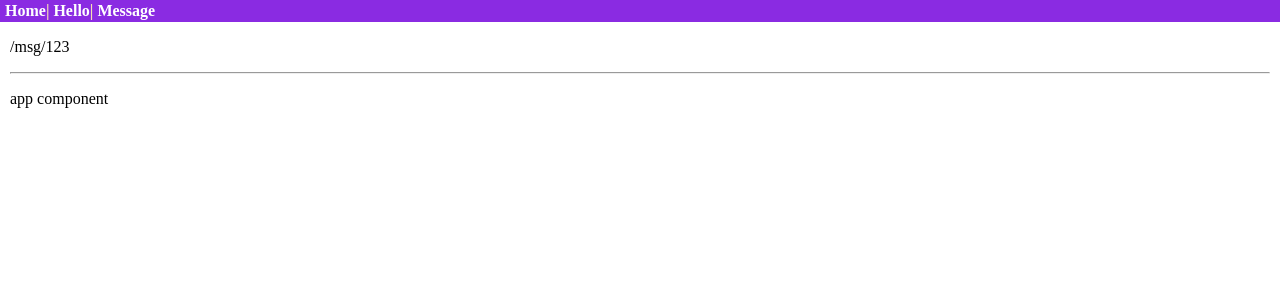
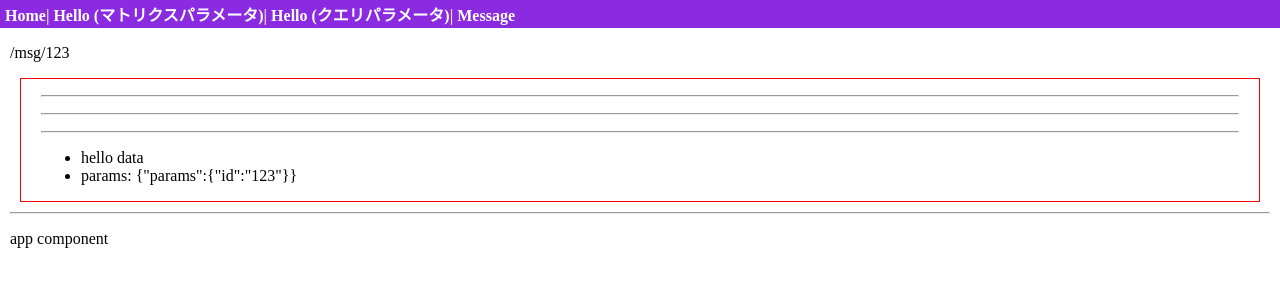
Before and after one commit to ah-0717/practice-angular, an Angular app: page /msg/123 in a window 1280 px wide. Before the commit this address led to /. Shown: the top 300 px of the page. Built offline with nearby package versions, Linux system fonts and the light colour scheme.

Commit message:
route パラメータ

```diff
--- a/src/app/app.component.html
+++ b/src/app/app.component.html
@@ -1,8 +1,9 @@
 <nav>
   <div>
     <a routerLink="">Home</a>|
-    <a routerLink="hello">Hello</a>|
-    <a routerLink="msg">Message</a>
+    <a [routerLink]="['/hello', {name: 'taro'}]">Hello (マトリクスパラメータ)</a>|
+    <a [routerLink]="['/hello']" [queryParams]="{id: 123, name: 'taro'}">Hello (クエリパラメータ)</a>|
+    <a [routerLink]="['/msg', '123']">Message</a>
   </div>
 </nav>
 <div class="content">
--- a/src/app/app.module.ts
+++ b/src/app/app.module.ts
@@ -12,7 +12,7 @@ import { MycheckService } from './mycheck.service';
 
 const routes: Routes = [
   { path: 'hello', component: HelloComponent },
-  { path: 'msg', component: MessageComponent },
+  { path: 'msg/:id', component: MessageComponent },
 ];
 
 @NgModule({
--- a/src/app/hello/hello.component.html
+++ b/src/app/hello/hello.component.html
@@ -150,4 +150,7 @@
 
   <hr>
   <p>{{ message2 }}</p>
+
+  <hr>
+  <p>route: {{ message3 }}</p>
 </div>
--- a/src/app/hello/hello.component.ts
+++ b/src/app/hello/hello.component.ts
@@ -2,6 +2,7 @@ import { MycheckService } from './../mycheck.service';
 import { Component, OnInit, ViewChild } from '@angular/core';
 import { FormControl, FormGroup, FormBuilder, Validators } from '@angular/forms';
 import { MessageComponent } from './../message/message.component';
+import { ActivatedRoute } from '@angular/router';
 
 @Component({
   selector: 'app-hello',
@@ -45,7 +46,9 @@ export class HelloComponent implements OnInit {
 
   message2: string | number;
 
-  constructor(private fb: FormBuilder, private service: MycheckService) {
+  message3: string;
+
+  constructor(private fb: FormBuilder, private service: MycheckService, private route: ActivatedRoute) {
     setInterval(() => {
      this.now = new Date();
     }, 1000);
@@ -109,6 +112,9 @@ export class HelloComponent implements OnInit {
     this.service.name = 'aaa';
     // this.message2 = this.service.hello();
     this.message2 = this.service.dataSize;
+
+    this.message3 =
+      `paramMap: ${JSON.stringify(this.route.snapshot.paramMap)} queryParamMap: ${JSON.stringify(this.route.snapshot.queryParamMap)}`;
   }
 
   toDay() {
--- a/src/app/message/message.component.ts
+++ b/src/app/message/message.component.ts
@@ -1,3 +1,4 @@
+import { ActivatedRoute } from '@angular/router';
 import { Component, OnInit, Input, EventEmitter, Output } from '@angular/core';
 import { MycheckService } from '../mycheck.service';
 
@@ -15,12 +16,13 @@ export class MessageComponent implements OnInit {
   @Input() content3: string[];
   @Input() sContent: string[];
 
-  constructor(private service: MycheckService) {
+  constructor(private service: MycheckService, private route: ActivatedRoute) {
     this.sContent = [];
     service.pushData('hello data');
   }
 
   ngOnInit() {
+    this.service.pushData(`params: ${JSON.stringify(this.route.snapshot.paramMap)}`);
     // this.sContent.push(this.service.hello());
     this.sContent = this.service.dataList;
   }
```
